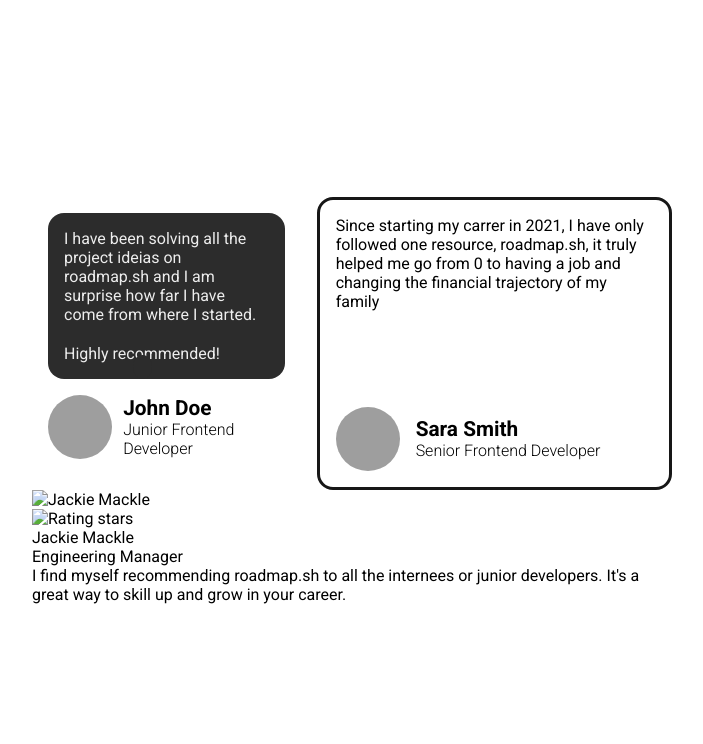
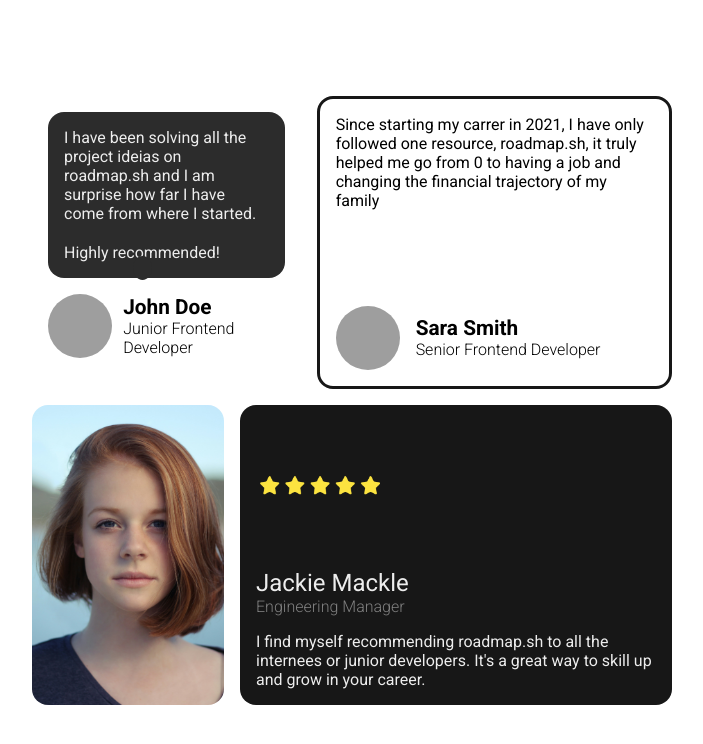
Before and after one commit to nathanmontt/RFEP-Testimonial-Cards, a plain HTML site: page src/index.html in a window 1280 px wide. Shown: the whole page, without its empty margins (288-991 px from the left). Drawn offline with Linux system fonts and the light colour scheme; grey boxes are pictures that could not be loaded.

Commit message:
Término do terceiro card

```diff
--- a/src/assets/main.css
+++ b/src/assets/main.css
@@ -76,7 +76,7 @@ main {
     position: absolute;
     left: 26.3em;
     border-radius: 100%;
-    top: 22.2em;
+    top: 16em;
 }
 
 .container-testimonial-card-1 .container-person {
@@ -141,3 +141,45 @@ main {
 .container-text-info .profession {
     font-weight: 300;
 }
+
+/* TESTIMNONIAL CARD 3 */
+.container-testimonial-card-3 {
+    margin-top: 1em;
+    display: flex;
+}
+
+.container-testimonial-card-3 .prof-pic {
+    width: 30%;
+    margin-right: 1em;
+    object-fit: cover;
+    border-radius: 1em;
+}
+
+.container-testimonial-card-3 .container-all-info {
+    background-color: var(--primary);
+    border-radius: 1em;
+    width: 40em;
+}
+
+.container-all-info .rating {
+    width: 10em;
+}
+
+.container-all-info .person-text {
+    padding:  0 var(--mainMeasure) var(--mainMeasure) var(--mainMeasure);
+    color: var(--secondary);
+}
+
+.container-all-info .container-name-prof {
+    padding:  0 var(--mainMeasure) var(--mainMeasure) var(--mainMeasure);
+}
+
+.container-name-prof .person-name {
+    font-size: 1.5em;
+    color: var(--secondary);
+}
+
+.container-name-prof .person-prof {
+    color: gray;
+    font-weight: 300;
+}
--- a/src/index.html
+++ b/src/index.html
@@ -55,9 +55,9 @@
         </div>
 
         <div class="container-testimonial-card-3">
-            <img src="" alt="Jackie Mackle" class="prof-pic">
+            <img src="assets/img/christopher-campbell-profile-pic.jpg" alt="Jackie Mackle" class="prof-pic">
             <div class="container-all-info">
-                <img src="" alt="Rating stars" class="rating">
+                <img src="assets/icons/rating.png" alt="Rating stars" class="rating">
                 <div class="container-name-prof">
                     <p class="person-name">Jackie Mackle</p>
                     <p class="person-prof">Engineering Manager</p>
```
Also changed, not shown: src/assets/img/christopher-campbell-profile-pic.jpg (added).
